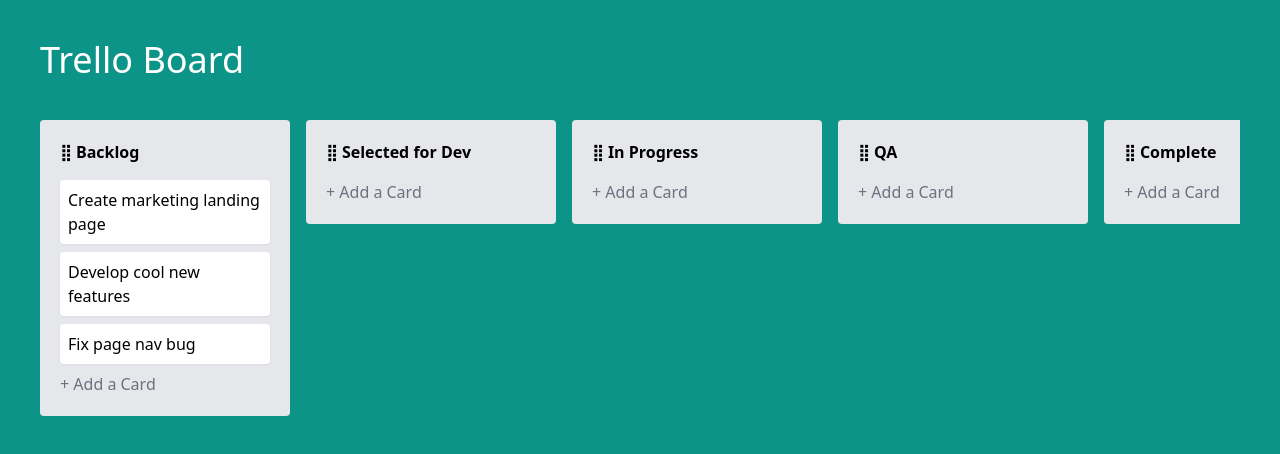
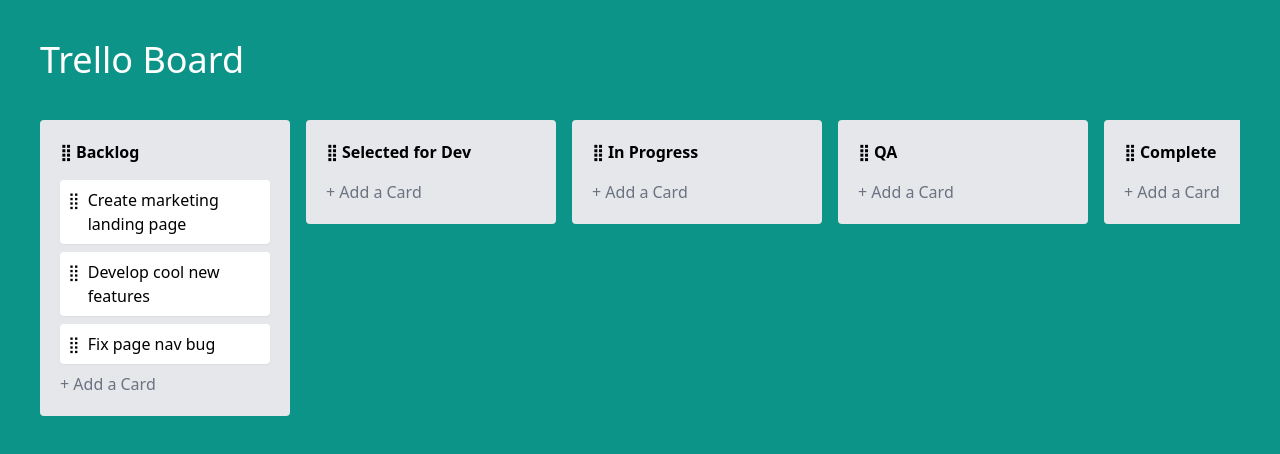
Before and after one commit to jombastic/trello-board, a Nuxt app: page / in a window 1280 px wide. Shown: the top 454 px of the page. Built offline with nearby package versions, Linux system fonts and the light colour scheme.

Commit message:
enable drag and drop tasks between columns

```diff
--- a/components/TrelloBoard.vue
+++ b/components/TrelloBoard.vue
@@ -1,13 +1,18 @@
 <template>
     <div>
-        <draggableComponent v-model="columns" group="columns" :animation="150" handle=".drag-handle" item-key="id" class="flex gap-4 overflow-x-auto items-start">
+        <draggableComponent v-model="columns" group="columns" :animation="150" handle=".drag-handle" item-key="id"
+            class="flex gap-4 overflow-x-auto items-start">
             <template #item="{ element: column }: { element: Column }">
                 <div class="column bg-gray-200 p-5 rounded min-w-[250px]">
                     <header class="font-bold mb-4">
-                        <DragHandle/>
+                        <DragHandle />
                         {{ column.title }}
                     </header>
-                    <TrelloBoardTask v-for="task in column.tasks" :key="task.id" :task="task" />
+                    <draggableComponent v-model="column.tasks" group="tasks" handle=".drag-handle" :animation="150" item-key="id">
+                        <template #item="{ element: task }: { element: Task }">
+                            <TrelloBoardTask :task="task" />
+                        </template>
+                    </draggableComponent>
                     <footer>
                         <button class="text-gray-500">+ Add a Card</button>
                     </footer>
@@ -18,7 +23,7 @@
 </template>
 
 <script setup lang="ts">
-import type { Column } from "~~/types"
+import type { Column, Task } from "~~/types"
 import draggableComponent from "vuedraggable";
 import { nanoid } from 'nanoid';
 const columns = ref<Column[]>([
--- a/components/TrelloBoardTask.vue
+++ b/components/TrelloBoardTask.vue
@@ -1,5 +1,6 @@
 <template>
-    <div :title="task.createdAt.toLocaleDateString()" class="task bg-white p-2 mb-2 rounded shadow-sm max-w-[250px]">
+    <div :title="task.createdAt.toLocaleDateString()" class="task bg-white p-2 mb-2 rounded shadow-sm max-w-[250px] flex">
+        <DragHandle class="pr-2" />
         <span>
             {{ task.title }}
         </span>
```
